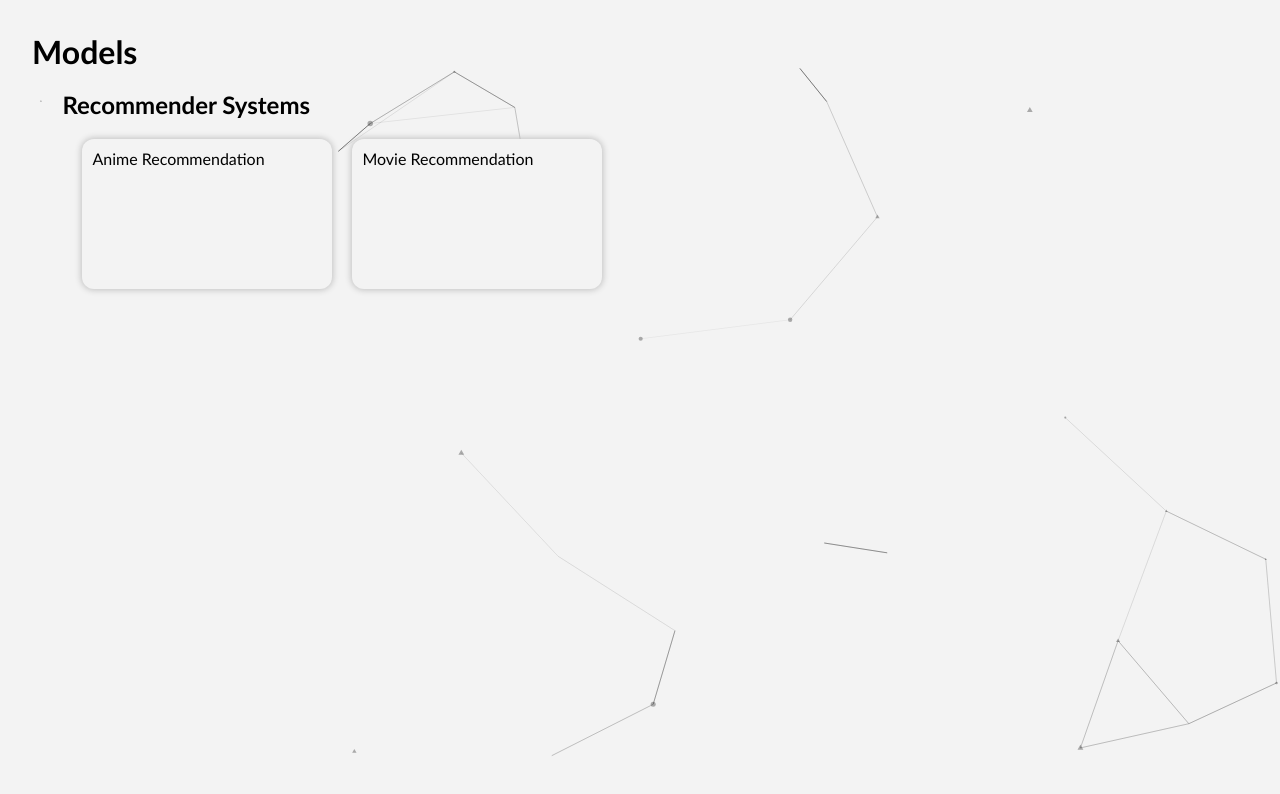
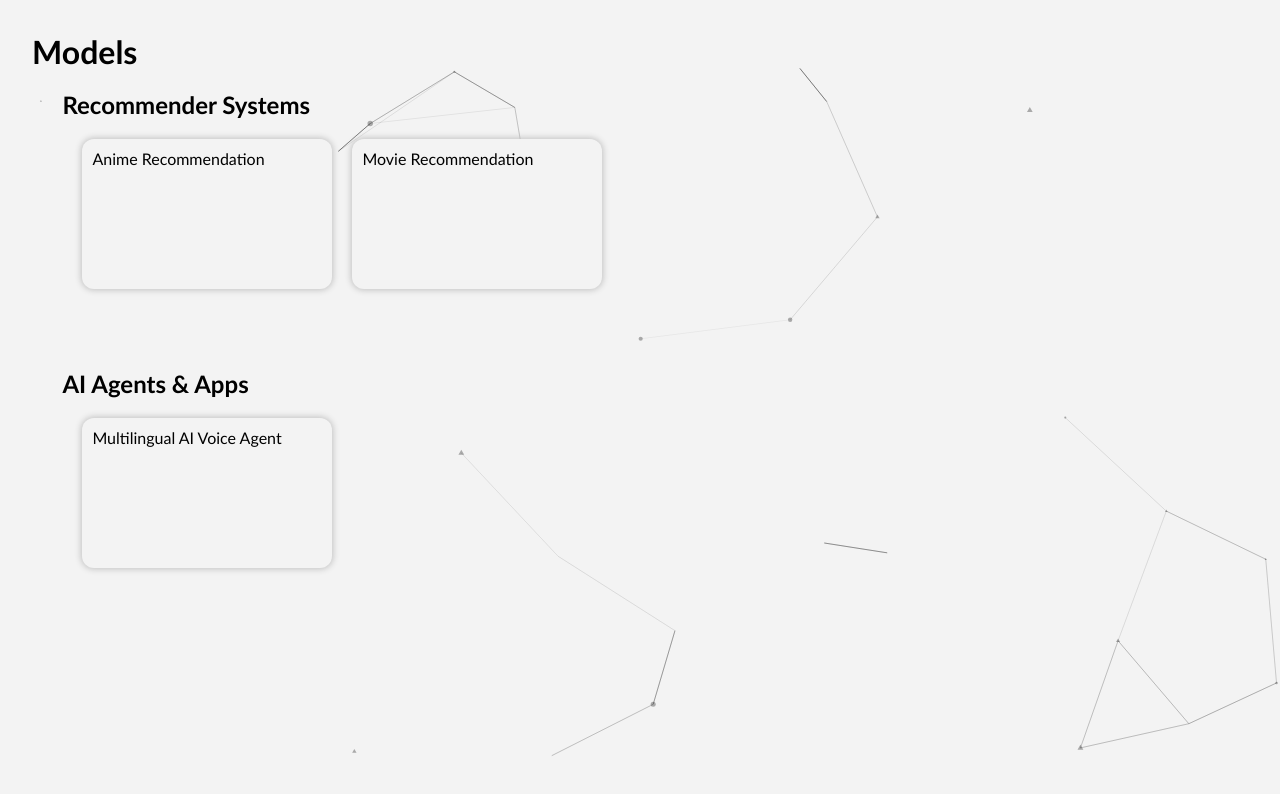
Before and after one commit to SA12IF34/ML-Models-FE, a React (Vite) app: page / in a window 1280 px wide. Shown: the top 794 px of the page. Built offline with nearby package versions, Linux system fonts and the light colour scheme.

Commit message:
added new app

```diff
--- a/src/pages/Home.jsx
+++ b/src/pages/Home.jsx
@@ -112,16 +112,16 @@ function Home() {
                         </Link>
                     </div>
                 </div>
-                {/* <div className="models-container">
+                <div className="models-container">
                     <h2>AI Agents & Apps</h2>
                     <div className="container">
-                        <Link to='/apps/python-agent/'>
+                        <Link target='_blank' to='https://voice-agent.saifchan.site/'>
                             <div className="model">
-                                <h4>AI Agent Assistant</h4>
+                                <h4>Multilingual AI Voice Agent</h4>
                             </div>
                         </Link>
                     </div>
-                </div> */}
+                </div>
             </div>
         </main>
         {init && (
```
